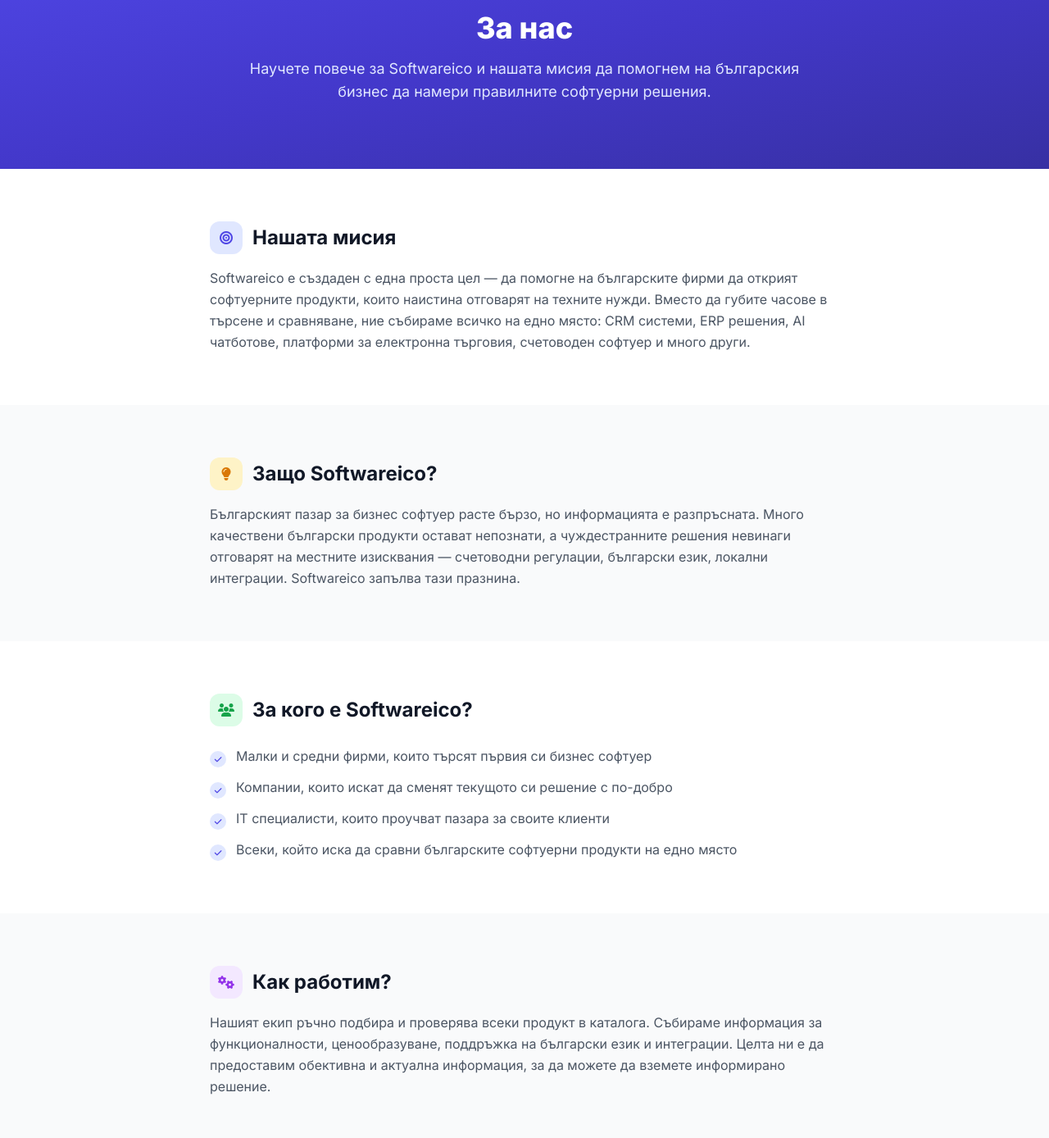
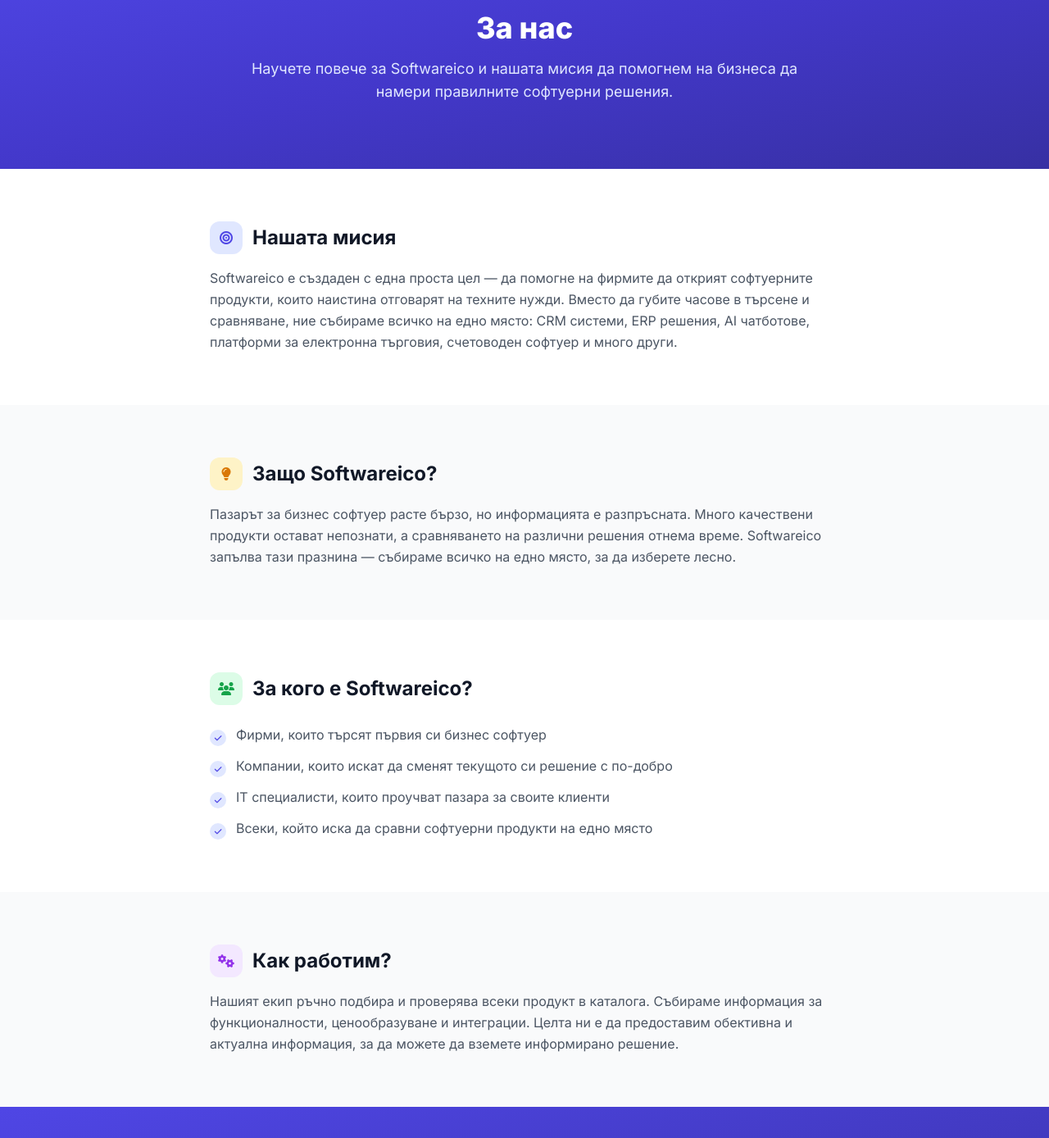
Before and after one commit to tBogoyski/softwareico, a React (Vite) app in the folder frontend/: page /about in a window 1280 px wide. Shown: the part 130-1518 px from the top of the page at 82% size. Built offline with nearby package versions, Linux system fonts and the light colour scheme; no server answers.

Commit message:
Change texts

```diff
--- a/frontend/index.html
+++ b/frontend/index.html
@@ -4,7 +4,7 @@
     <meta charset="UTF-8" />
     <meta name="viewport" content="width=device-width, initial-scale=1.0" />
     <link rel="icon" type="image/svg+xml" href="/favicon.svg" />
-    <title>Softwareico - Каталог на SaaS продукти за българския бизнес</title>
+    <title>Softwareico - Каталог на SaaS продукти за вашия бизнес</title>
     <link rel="preconnect" href="https://fonts.googleapis.com" />
     <link rel="preconnect" href="https://fonts.gstatic.com" crossorigin />
     <link href="https://fonts.googleapis.com/css2?family=Inter:wght@400;500;600;700;800&display=swap" rel="stylesheet" />
--- a/frontend/src/i18n.js
+++ b/frontend/src/i18n.js
@@ -7,7 +7,7 @@ const translations = {
 
     // Footer
     "footer.tagline":
-      "Открийте най-добрите SaaS инструменти за вашия бизнес. Подбрана колекция от софтуерни продукти за българския пазар.",
+      "Открийте най-добрите SaaS инструменти за вашия бизнес. Подбрана колекция от софтуерни продукти.",
     "footer.links": "Бързи връзки",
     "footer.contactUs": "Свържете се с нас",
     "footer.rights": "Всички права запазени.",
@@ -16,7 +16,7 @@ const translations = {
     "index.heroTitle1": "Открийте най-добрия софтуер",
     "index.heroTitle2": "за вашия бизнес",
     "index.heroSubtitle":
-      "Разгледайте нашата подбрана колекция от SaaS продукти, създадени за българския бизнес.",
+      "Разгледайте нашата подбрана колекция от SaaS продукти, създадени за вашия бизнес.",
     "index.searchPlaceholder": "Търсене на продукти...",
     "index.search": "Търсене",
     "index.browseAll": "Разгледай всички продукти",
@@ -124,19 +124,19 @@ const translations = {
     // About page
     "about.title": "За нас",
     "about.heroSubtitle":
-      "Научете повече за Softwareico и нашата мисия да помогнем на българския бизнес да намери правилните софтуерни решения.",
+      "Научете повече за Softwareico и нашата мисия да помогнем на бизнеса да намери правилните софтуерни решения.",
     "about.missionTitle": "Нашата мисия",
     "about.missionText":
-      "Softwareico е създаден с една проста цел — да помогне на българските фирми да открият софтуерните продукти, които наистина отговарят на техните нужди. Вместо да губите часове в търсене и сравняване, ние събираме всичко на едно място: CRM системи, ERP решения, AI чатботове, платформи за електронна търговия, счетоводен софтуер и много други.",
+      "Softwareico е създаден с една проста цел — да помогне на фирмите да открият софтуерните продукти, които наистина отговарят на техните нужди. Вместо да губите часове в търсене и сравняване, ние събираме всичко на едно място: CRM системи, ERP решения, AI чатботове, платформи за електронна търговия, счетоводен софтуер и много други.",
     "about.whyTitle": "Защо Softwareico?",
     "about.whyText":
-      "Българският пазар за бизнес софтуер расте бързо, но информацията е разпръсната. Много качествени български продукти остават непознати, а чуждестранните решения невинаги отговарят на местните изисквания — счетоводни регулации, български език, локални интеграции. Softwareico запълва тази празнина.",
+      "Пазарът за бизнес софтуер расте бързо, но информацията е разпръсната. Много качествени продукти остават непознати, а сравняването на различни решения отнема време. Softwareico запълва тази празнина — събираме всичко на едно място, за да изберете лесно.",
     "about.forWhomTitle": "За кого е Softwareico?",
     "about.forWhomItems":
-      "Малки и средни фирми, които търсят първия си бизнес софтуер|Компании, които искат да сменят текущото си решение с по-добро|IT специалисти, които проучват пазара за своите клиенти|Всеки, който иска да сравни българските софтуерни продукти на едно място",
+      "Фирми, които търсят първия си бизнес софтуер|Компании, които искат да сменят текущото си решение с по-добро|IT специалисти, които проучват пазара за своите клиенти|Всеки, който иска да сравни софтуерни продукти на едно място",
     "about.howTitle": "Как работим?",
     "about.howText":
-      "Нашият екип ръчно подбира и проверява всеки продукт в каталога. Събираме информация за функционалности, ценообразуване, поддръжка на български език и интеграции. Целта ни е да предоставим обективна и актуална информация, за да можете да вземете информирано решение.",
+      "Нашият екип ръчно подбира и проверява всеки продукт в каталога. Събираме информация за функционалности, ценообразуване и интеграции. Целта ни е да предоставим обективна и актуална информация, за да можете да вземете информирано решение.",
     "about.ctaTitle": "Готови ли сте да започнете?",
     "about.ctaText":
       "Разгледайте нашия каталог и намерете софтуера, който ще ви помогне да развиете бизнеса си.",
@@ -165,15 +165,15 @@ const translations = {
 
     // SEO
     "seo.siteName": "Softwareico",
-    "seo.homeTitle": "Softwareico — Каталог на SaaS продукти за българския бизнес",
+    "seo.homeTitle": "Softwareico — Каталог на SaaS продукти за вашия бизнес",
     "seo.homeDesc":
-      "Открийте най-добрите SaaS инструменти за вашия бизнес. Подбрана колекция от софтуерни продукти за българския пазар.",
+      "Открийте най-добрите SaaS инструменти за вашия бизнес. Подбрана колекция от софтуерни продукти.",
     "seo.productsTitle": "Продукти — Softwareico",
     "seo.productsDesc":
       "Разгледайте нашата колекция от софтуерни продукти. Филтрирайте по категория, ценообразуване и тагове.",
     "seo.aboutTitle": "За нас — Softwareico",
     "seo.aboutDesc":
-      "Научете повече за Softwareico и нашата мисия да помогнем на българския бизнес да намери правилните софтуерни решения.",
+      "Научете повече за Softwareico и нашата мисия да помогнем на бизнеса да намери правилните софтуерни решения.",
     "seo.contactTitle": "Контакт — Softwareico",
     "seo.contactDesc":
       "Свържете се с екипа на Softwareico. Изпратете ни въпрос, предложение или обратна връзка.",
@@ -193,7 +193,7 @@ const translations = {
 
     // Footer
     "footer.tagline":
-      "Discover the best SaaS tools for your business. A curated directory of software products for the Bulgarian market.",
+      "Discover the best SaaS tools for your business. A curated directory of software products.",
     "footer.links": "Quick Links",
     "footer.contactUs": "Contact Us",
     "footer.rights": "All rights reserved.",
@@ -202,7 +202,7 @@ const translations = {
     "index.heroTitle1": "Discover the Best Software",
     "index.heroTitle2": "for Your Business",
     "index.heroSubtitle":
-      "Browse our curated directory of SaaS products tailored for Bulgarian businesses.",
+      "Browse our curated directory of SaaS products tailored for your business.",
     "index.searchPlaceholder": "Search products...",
     "index.search": "Search",
     "index.browseAll": "Browse All Products",
@@ -307,19 +307,19 @@ const translations = {
     // About page
     "about.title": "About Us",
     "about.heroSubtitle":
-      "Learn more about Softwareico and our mission to help Bulgarian businesses find the right software solutions.",
+      "Learn more about Softwareico and our mission to help businesses find the right software solutions.",
     "about.missionTitle": "Our Mission",
     "about.missionText":
-      "Softwareico was created with one simple goal — to help Bulgarian businesses discover software products that truly fit their needs. Instead of spending hours searching and comparing, we bring everything together in one place: CRM systems, ERP solutions, AI chatbots, e-commerce platforms, accounting software, and much more.",
+      "Softwareico was created with one simple goal — to help businesses discover software products that truly fit their needs. Instead of spending hours searching and comparing, we bring everything together in one place: CRM systems, ERP solutions, AI chatbots, e-commerce platforms, accounting software, and much more.",
     "about.whyTitle": "Why Softwareico?",
     "about.whyText":
-      "The Bulgarian business software market is growing fast, but information is scattered. Many quality Bulgarian products remain unknown, while foreign solutions don't always meet local requirements — accounting regulations, Bulgarian language support, local integrations. Softwareico fills this gap.",
+      "The business software market is growing fast, but information is scattered. Many quality products remain unknown, and comparing different solutions takes time. Softwareico fills this gap — we bring everything together in one place so you can choose with confidence.",
     "about.forWhomTitle": "Who is Softwareico for?",
     "about.forWhomItems":
-      "Small and medium businesses looking for their first business software|Companies wanting to switch to a better solution|IT professionals researching the market for their clients|Anyone who wants to compare Bulgarian software products in one place",
+      "Businesses looking for their first business software|Companies wanting to switch to a better solution|IT professionals researching the market for their clients|Anyone who wants to compare software products in one place",
     "about.howTitle": "How we work",
     "about.howText":
-      "Our team manually curates and reviews every product in the catalog. We collect information about features, pricing, Bulgarian language support, and integrations. Our goal is to provide objective and up-to-date information so you can make an informed decision.",
+      "Our team manually curates and reviews every product in the catalog. We collect information about features, pricing, and integrations. Our goal is to provide objective and up-to-date information so you can make an informed decision.",
     "about.ctaTitle": "Ready to get started?",
     "about.ctaText":
       "Browse our catalog and find the software that will help you grow your business.",
@@ -348,15 +348,15 @@ const translations = {
 
     // SEO
     "seo.siteName": "Softwareico",
-    "seo.homeTitle": "Softwareico — SaaS Product Directory for Bulgarian Businesses",
+    "seo.homeTitle": "Softwareico — SaaS Product Directory for Your Business",
     "seo.homeDesc":
-      "Discover the best SaaS tools for your business. A curated directory of software products for the Bulgarian market.",
+      "Discover the best SaaS tools for your business. A curated directory of software products.",
     "seo.productsTitle": "Products — Softwareico",
     "seo.productsDesc":
       "Browse our collection of software products. Filter by category, pricing, and tags.",
     "seo.aboutTitle": "About Us — Softwareico",
     "seo.aboutDesc":
-      "Learn more about Softwareico and our mission to help Bulgarian businesses find the right software solutions.",
+      "Learn more about Softwareico and our mission to help businesses find the right software solutions.",
     "seo.contactTitle": "Contact — Softwareico",
     "seo.contactDesc":
       "Get in touch with the Softwareico team. Send us a question, suggestion, or feedback.",
```
Also changed, not shown: 2 other files (tests, documents, lock files or other folders).
